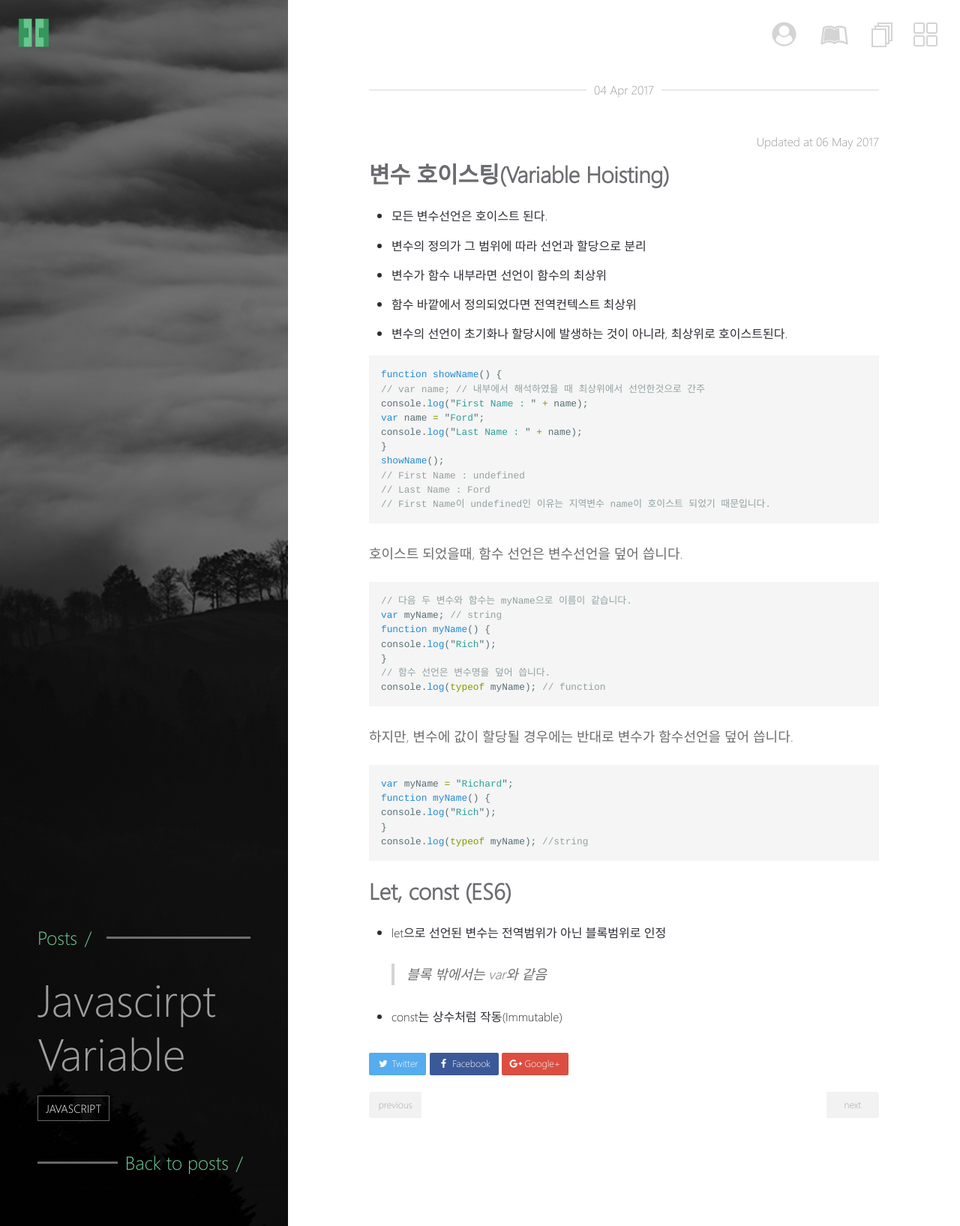
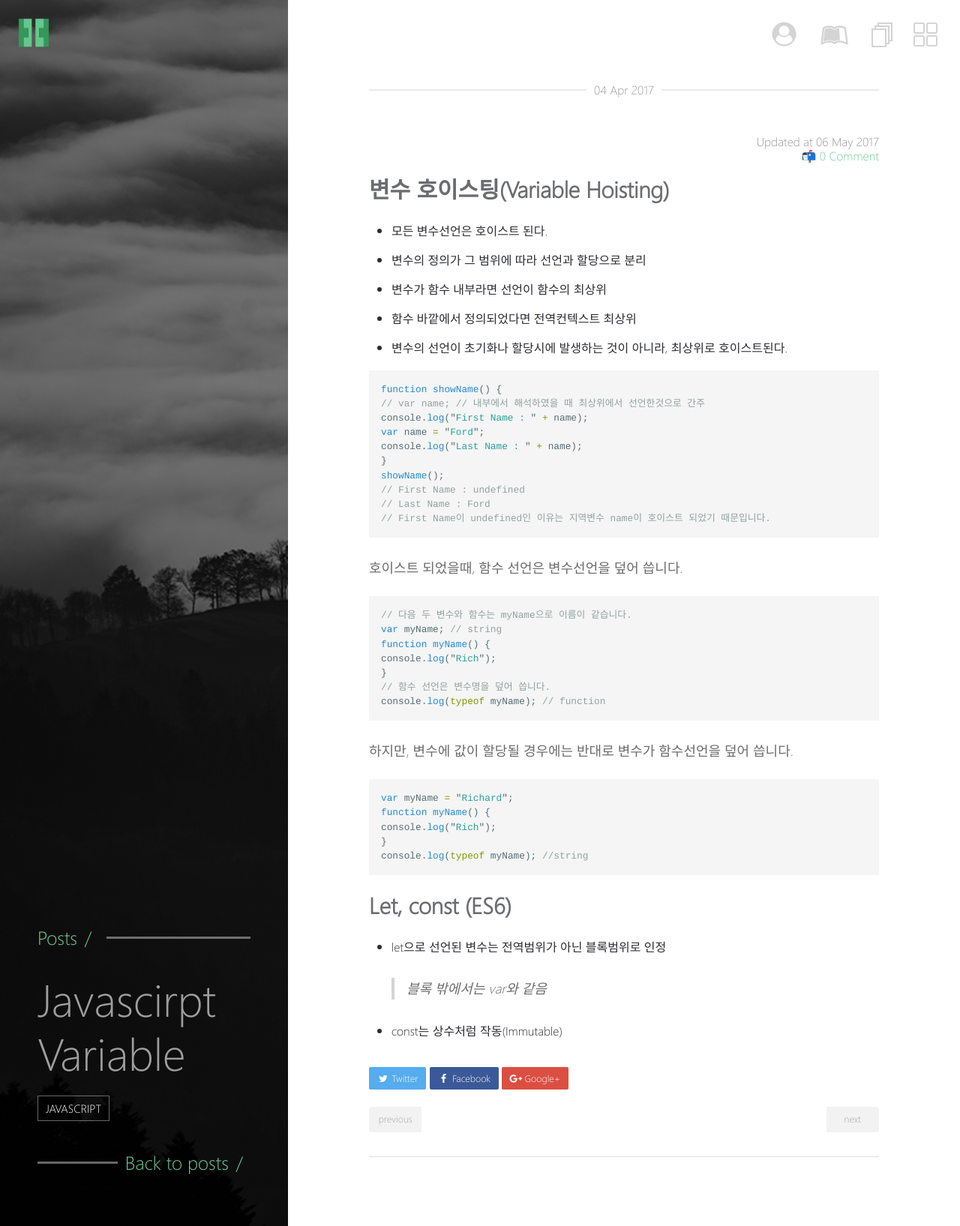
Before and after one commit to hwshim0810/hwshim0810.github.io, a Jekyll site: the page built from _posts/2017-04-04-JS-Variable-post.md, in a window 1280 px wide. Shown: the whole page at 75% size. Built offline with Jekyll 4.4.1, drawn with Linux system fonts in a browser that asks for light colours; emoji names are drawn with the system emoji font; comment, search, counter and statistics services are not loaded.

Commit message:
Add disqus component

```diff
--- /dev/null
+++ b/_includes/disqus.html
@@ -0,0 +1,19 @@
+<div id="disqus_thread"></div>
+<script>
+/**
+*  RECOMMENDED CONFIGURATION VARIABLES: EDIT AND UNCOMMENT THE SECTION BELOW TO INSERT DYNAMIC VALUES FROM YOUR PLATFORM OR CMS.
+*  LEARN WHY DEFINING THESE VARIABLES IS IMPORTANT: https://disqus.com/admin/universalcode/#configuration-variables*/
+/**/
+var disqus_config = function () {
+this.page.url = '{{ site.url }}{{ page.url }}';
+this.page.identifier = '{{ page.id }}';
+};
+(function() {
+var d = document, s = d.createElement('script');
+s.src = 'https://myblog-4mp0ry3tqm.disqus.com/embed.js';
+s.setAttribute('data-timestamp', +new Date());
+(d.head || d.body).appendChild(s);
+})();
+</script>
+<script id="dsq-count-scr" src="https://myblog-4mp0ry3tqm.disqus.com/count.js" async></script>
+<noscript>Please enable JavaScript to view the <a href="https://disqus.com/?ref_noscript">comments powered by Disqus.</a></noscript>
--- a/_layouts/post-list.html
+++ b/_layouts/post-list.html
@@ -31,9 +31,10 @@ layout: compress
             </h2>
             <p>{{ post.excerpt | strip_html | truncatewords:10 }}</p>
             <ul class="tags">
-            {% for tag in post.tags %}
+              {% for tag in post.tags %}
               <li><a href="{{ site.url }}/tags#{{ tag }}">{{ tag }}</a></li>
               {% unless forloop.last %}
+                <span class="disqus-comment-count" data-disqus-identifier="{{ post.id }}"></span>
               {% endunless %}
             {% endfor %}
             </ul>
@@ -44,5 +45,6 @@ layout: compress
     </div>
     {% include overlay.html %}
     {% include scripts.html %}
+    <script id="dsq-count-scr" src="https://myblog-4mp0ry3tqm.disqus.com/count.js" async></script>
   </body>
 </html>
--- a/_layouts/post.html
+++ b/_layouts/post.html
@@ -31,11 +31,17 @@ layout: compress
       </a>
       <div class="inner-post content">
         <div class="date-highlight">{% if page.date %}{{ page.date | date: '%d %b %Y' }}{% else %}&#x2756;{% endif %}</div>
-        {% if page.modified %}<div class="date-update">Updated at {{ page.modified | date: '%d %b %Y' }}</div>{% endif %}
+        {% if page.modified %}<div class="right-sub">Updated at {{ page.modified | date: '%d %b %Y' }}</div>{% endif %}
+        <div class="right-sub">
+          <span>:mailbox_with_mail: </span>
+          <a class="counter" href="{{ site.url }}{{ page.url }}#disqus_thread" data-disqus-identifier="{{ page.id }}">0 Comment</a>
+        </div>
         {{ content }}
         <br>
         {% include share.html %}
         {% include page-pagination.html %}
+        <hr class="disqus-seperator" />
+        {% include disqus.html %}
       </div>
     </div>
     {% include scripts.html %}
--- a/assets/_sass/_site.scss
+++ b/assets/_sass/_site.scss
@@ -1,3 +1,7 @@
+.disqus-seperator {
+  margin: 2em 0;
+}
+
 .emoji {
   display: inline;
   height: 15px;
@@ -565,6 +569,14 @@ canvas {
     p {
       color: darken($white, 40);
     }
+    .disqus-comment-count {
+      color:$black;
+      float: right;
+      display: inline-block;
+      font-size: 16px;
+      padding-top: 5px;
+      text-transform: uppercase;
+    }
     .date {
       color: #399f62;
       float: right;
@@ -634,7 +646,7 @@ canvas {
     margin-bottom: 10px;
     display: block;
   }
-  a:not(.btn):not(.pagination_pager) {
+  a:not(.btn):not(.pagination_pager):not(.counter) {
     color: #399f62;
     border-bottom: 1px dotted $green;
   }
@@ -647,6 +659,13 @@ canvas {
       &:first-child {
         margin-top: 20px;
       }
+    }
+  }
+  .right-sub {
+    text-align: right;
+    color: #999;
+    > a {
+      color: $green;
     }
   }
 }
@@ -758,11 +777,6 @@ canvas {
   }
 }
 
-.date-update {
-  text-align: right;
-  color: #999;
-}
-
 .footer-line {
   float: right;
   margin-bottom: 50px;
@@ -818,6 +832,10 @@ canvas {
       }
       h2 {
         font-size: 20px;
+      }
+      .disqus-comment-count {
+        float: right;
+        font-size: 13px;
       }
       .date {
         float: left;
```
